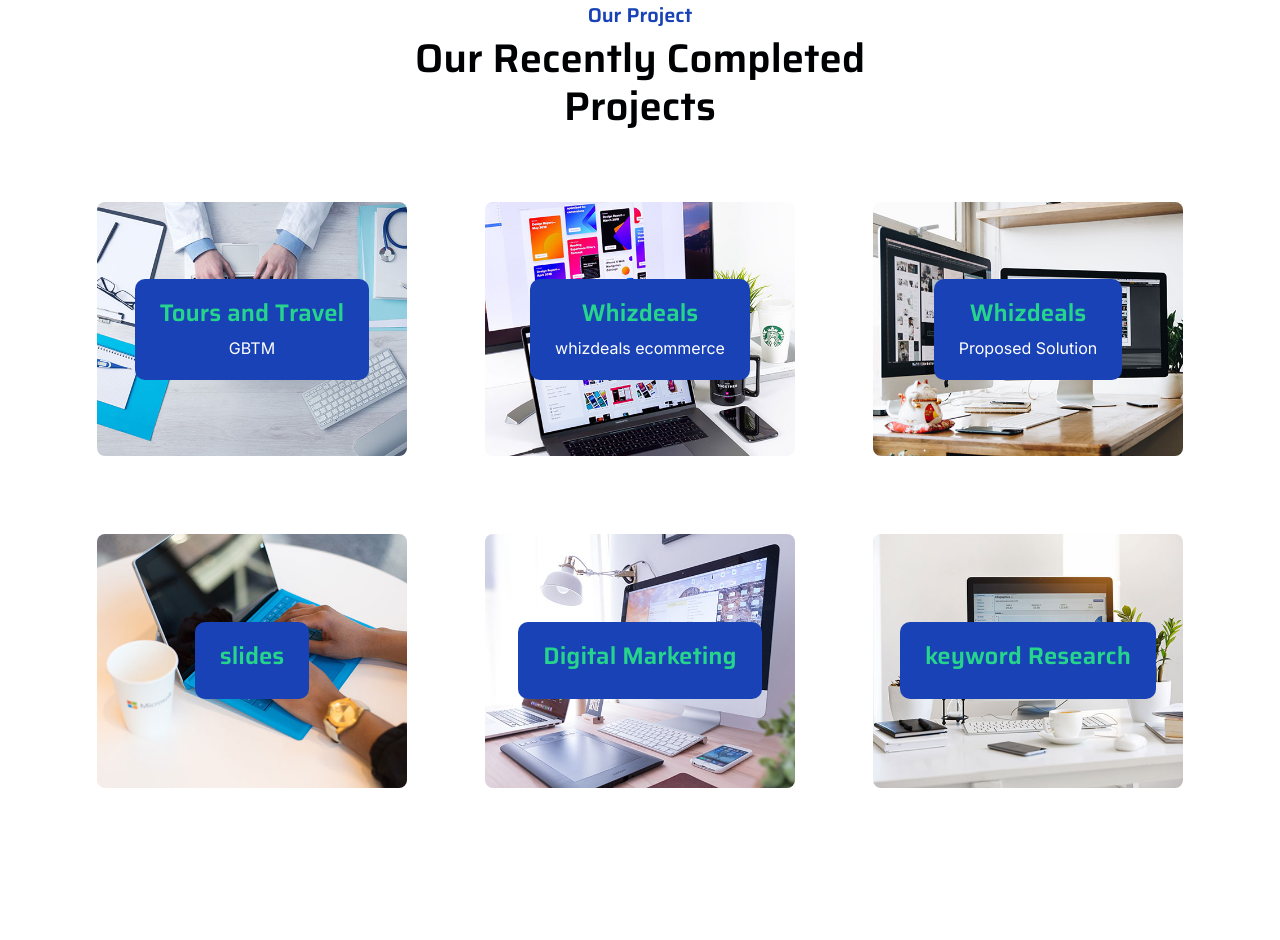
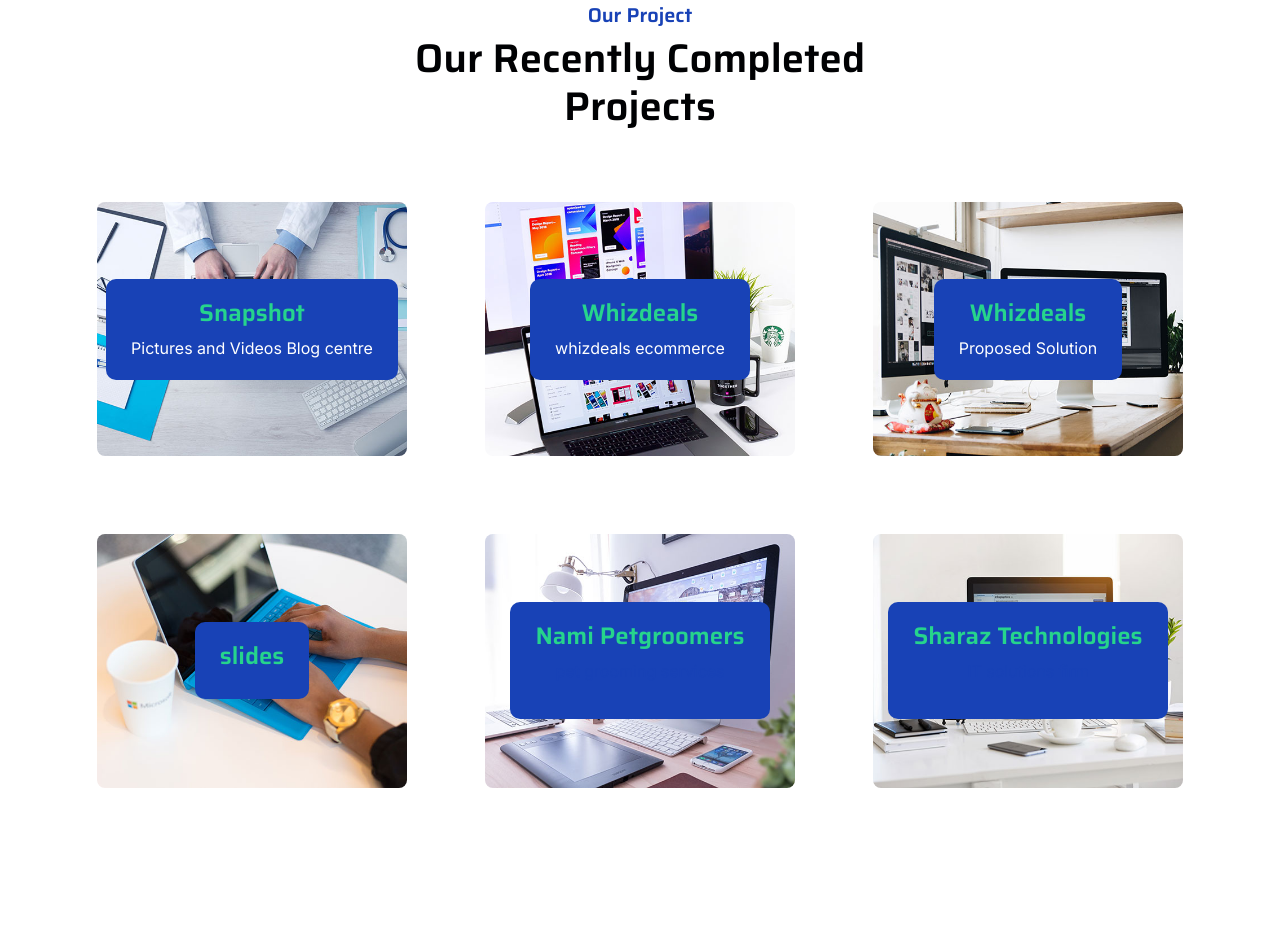
Before and after one commit to Ivan-mwaura/AtlasTech, a plain HTML site: page project.html in a window 1280 px wide. Shown: the part 740-1680 px from the top of the page. Drawn offline with nearby package versions, Linux system fonts and the light colour scheme.

Commit message:
third commit

```diff
--- a/project.html
+++ b/project.html
@@ -163,9 +163,9 @@
                             <div class="project-img">
                                 <img src="img/project-1.jpg" class="img-fluid w-100 rounded" alt="">
                                 <div class="project-content">
-                                    <a href="https://gbtm.co.ke" class="text-center">
-                                        <h4 class="text-secondary">Tours and Travel</h4>
-                                        <p class="m-0 text-white">GBTM</p>
+                                    <a href="https://evan-snapshot-blog-website.netlify.app" class="text-center">
+                                        <h4 class="text-secondary">Snapshot</h4>
+                                        <p class="m-0 text-white">Pictures and Videos Blog centre</p>
 
                                     </a>
                                 </div>
@@ -180,7 +180,7 @@
                                     <a href="https://whizdeals.vercel.app/" class="text-center">
 
                                         <h4 class="text-secondary">Whizdeals</h4>
-                                        <p class="m-0 text-white">whizdeals ecommerce</p>
+                                        <p class="m-0 text-white">whizdeals ecommerce </p>
 
                                     </a>
                                 </div>
@@ -218,8 +218,9 @@
                             <div class="project-img">
                                 <img src="img/project-5.jpg" class="img-fluid w-100 rounded" alt="">
                                 <div class="project-content">
-                                    <a href="#" class="text-center">
-                                        <h4 class="text-secondary">Digital Marketing</h4>
+                                    <a href="https://namipetgroomers.co.ke/" class="text-center">
+                                        <h4 class="text-secondary">Nami Petgroomers</h4>
+                                        <p>pet grooming services</p>
                                     </a>
                                 </div>
                             </div>
@@ -230,8 +231,9 @@
                             <div class="project-img">
                                 <img src="img/project-6.jpg" class="img-fluid w-100 rounded" alt="">
                                 <div class="project-content">
-                                    <a href="#" class="text-center">
-                                        <h4 class="text-secondary">keyword Research</h4>
+                                    <a href="http://sharaztechs.66ghz.com/?i=1" class="text-center">
+                                        <h4 class="text-secondary">Sharaz Technologies</h4>
+                                        <p>IT solutions firm</p>
                                     </a>
                                 </div>
                             </div>
```
